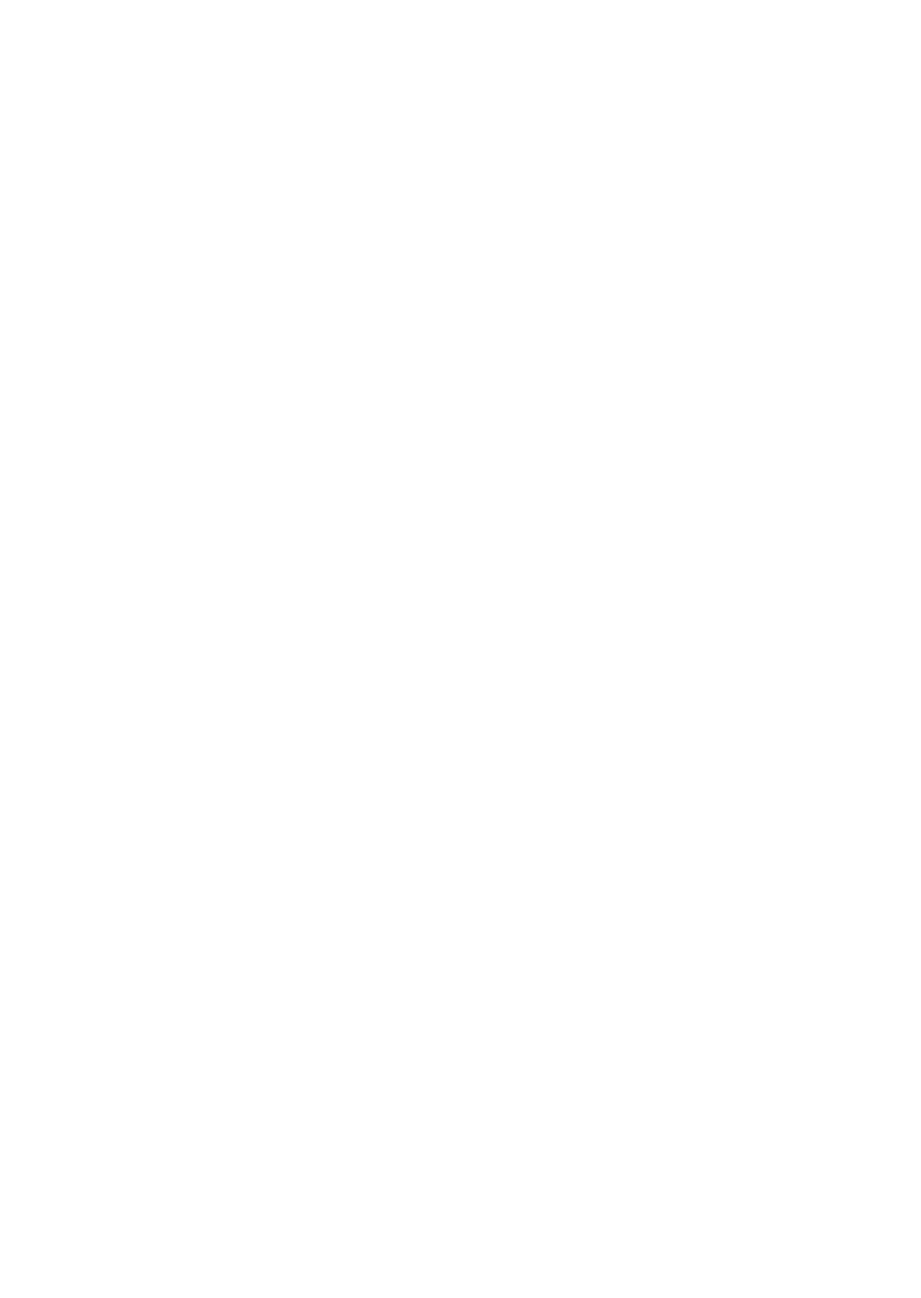
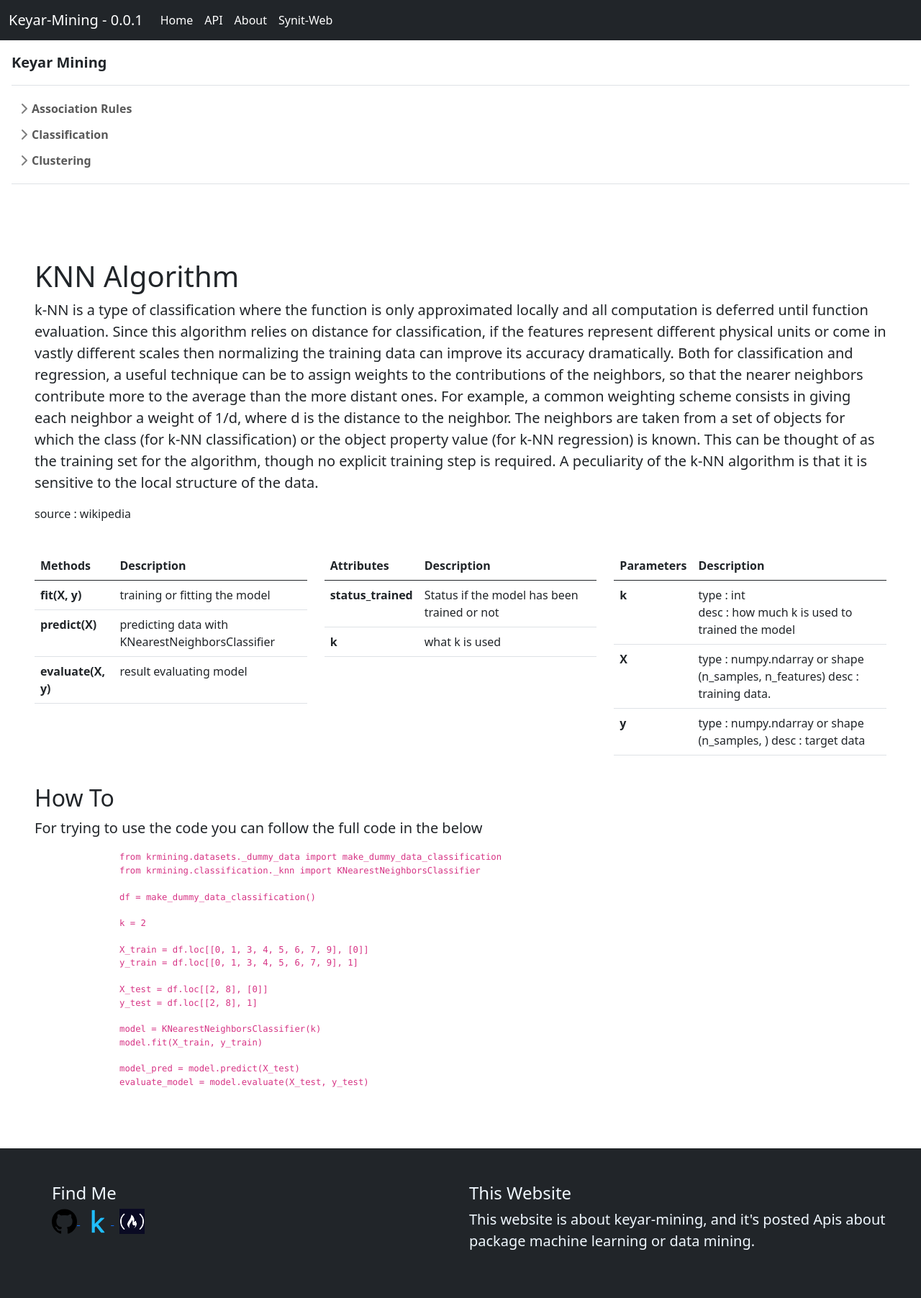
Before and after one commit to SynitCool/synit-web, a Flask app: page /keyar-mining/api/classification/knn in a window 1280 px wide. Before the commit the page is empty. Shown: the whole page at 72% size. Before the commit the page ends 800 px from the top, so only its background shows below. Run offline with Flask 2, Linux system fonts and the light colour scheme; some libraries are stand-ins or nearby versions.

Commit message:
make knn pages

```diff
--- a/synitweb/templates/keyar_mining/api_pages/association_rules/apriori.html
+++ b/synitweb/templates/keyar_mining/api_pages/association_rules/apriori.html
@@ -29,7 +29,7 @@
                     </thead>
                     <tbody>
                         <tr>
-                            <th scope="row">apriori</th>
+                            <th scope="row">apriori(df, max_length=5, min_support=0.5, return_df=False)</th>
                             <td scope="row">
                                 supports of apriori algorithm.
                             </td>
--- a/synitweb/templates/keyar_mining/api_pages/association_rules/evaluate.html
+++ b/synitweb/templates/keyar_mining/api_pages/association_rules/evaluate.html
@@ -27,7 +27,7 @@
                     </thead>
                     <tbody>
                         <tr>
-                            <th scope="row">evaluate</th>
+                            <th scope="row">evaluate(combinations_supports, min_threshold=0.5, return_df=False)</th>
                             <td scope="row">
                                 returning metrices or combinations and supports.
                             </td>
--- a/synitweb/templates/keyar_mining/api_pages/association_rules/fpgrowth.html
+++ b/synitweb/templates/keyar_mining/api_pages/association_rules/fpgrowth.html
@@ -30,7 +30,7 @@
                     </thead>
                     <tbody>
                         <tr>
-                            <th scope="row">fpgrowth</th>
+                            <th scope="row">fpgrowth(df, min_support=0.5, return_df=False, max_length=5)</th>
                             <td scope="row">
                                 supports of fpgrowth algorithm.
                             </td>
--- a/synitweb/templates/keyar_mining/api_pages/classification/knn.html
+++ b/synitweb/templates/keyar_mining/api_pages/classification/knn.html
@@ -0,0 +1,142 @@
+{% extends "base_keyar_api.html" %}
+{% block title %}Synit Web - Keyar Mining{% endblock %}
+{% block keyar_api_content %}
+<div class="p-5">
+    <!-- Overview KNN -->
+    <overview>
+        <h1 class="h1">KNN Algorithm</h1>
+        <p class="lead">
+            k-NN is a type of classification where the function is only approximated locally
+            and all computation is deferred until function evaluation. Since this algorithm relies on
+            distance for classification, if the features represent different physical units or come in
+            vastly different scales then normalizing the training data can improve its accuracy dramatically.
+            Both for classification and regression, a useful technique can be to assign weights to the
+            contributions of the neighbors, so that the nearer neighbors contribute more to the average than
+            the more distant ones. For example, a common weighting scheme consists in giving each neighbor
+            a weight of 1/d, where d is the distance to the neighbor. The neighbors are taken from a set
+            of objects for which the class (for k-NN classification) or the object property value
+            (for k-NN regression) is known. This can be thought of as the training set for the algorithm,
+            though no explicit training step is required. A peculiarity of the k-NN algorithm is that
+            it is sensitive to the local structure of the data.
+        </p>
+        <p>source : wikipedia</p>
+    </overview>
+    <br/>
+    <!-- Methods, Attributes, and Parameter -->
+    <info>
+        <div class="row">
+            <div class="col-sm">
+                <table class="table">
+                    <thead>
+                        <tr>
+                            <th scope="col">Methods</th>
+                            <th scope="col">Description</th>
+                        </tr>
+                    </thead>
+                    <tbody>
+                        <tr>
+                            <th scope="row">fit(X, y)</th>
+                            <td scope="row">
+                                training or fitting the model
+                            </td>
+                        </tr>
+                        <tr>
+                            <th scope="row">predict(X)</th>
+                            <td scope="row">
+                                predicting data with KNearestNeighborsClassifier
+                            </td>
+                        </tr>
+                        <tr>
+                            <th scope="row">evaluate(X, y)</th>
+                            <td scope="row">
+                                result evaluating model
+                            </td>
+                        </tr>
+                    </tbody>
+                </table>
+            </div>
+            <div class="col-sm">
+                <table class="table">
+                    <thead>
+                        <tr>
+                            <th scope="col">Attributes</th>
+                            <th scope="col">Description</th>
+                        </tr>
+                    </thead>
+                    <tbody>
+                        <tr>
+                            <th scope="row">status_trained</th>
+                            <td scope="row">Status if the model has been trained or not</td>
+                        </tr>
+                        <tr>
+                            <th scope="row">k</th>
+                            <td scope="row">what k is used</td>
+                        </tr>
+                    </tbody>
+                </table>
+            </div>
+            <div class="col-sm">
+                <table class="table">
+                    <thead>
+                        <tr>
+                            <th scope="col">Parameters</th>
+                            <th scope="col">Description</th>
+                        </tr>
+                    </thead>
+                    <tbody>
+                        <tr>
+                            <th scope="row">k</th>
+                            <td scope="row">
+                                type : int <br/>
+                                desc : how much k is used to trained the model
+                            </td>
+                        </tr>
+                        <tr>
+                            <th scope="row">X</th>
+                            <td scope="row">
+                                type : numpy.ndarray or shape (n_samples, n_features)
+                                desc : training data.
+                            </td>
+                        </tr>
+                        <tr>
+                            <th scope="row">y</th>
+                            <td scope="row">
+                                type : numpy.ndarray or shape (n_samples, )
+                                desc : target data
+                            </td>
+                        </tr>
+                    </tbody>
+                </table>
+            </div>
+        </div>
+    </info>
+    <br/>
+    <!-- How To -->
+    <howto>
+        <h2 class="h2">How To</h2>
+        <p class="lead">For trying to use the code you can follow the full code in the below</p>
+        <code>
+            <pre>
+                from krmining.datasets._dummy_data import make_dummy_data_classification
+                from krmining.classification._knn import KNearestNeighborsClassifier
+
+                df = make_dummy_data_classification()
+
+                k = 2
+
+                X_train = df.loc[[0, 1, 3, 4, 5, 6, 7, 9], [0]]
+                y_train = df.loc[[0, 1, 3, 4, 5, 6, 7, 9], 1]
+
+                X_test = df.loc[[2, 8], [0]]
+                y_test = df.loc[[2, 8], 1]
+
+                model = KNearestNeighborsClassifier(k)
+                model.fit(X_train, y_train)
+
+                model_pred = model.predict(X_test)
+                evaluate_model = model.evaluate(X_test, y_test)
+            </pre>
+        </code>
+    </howto>
+</div>
+{% endblock %}
```
